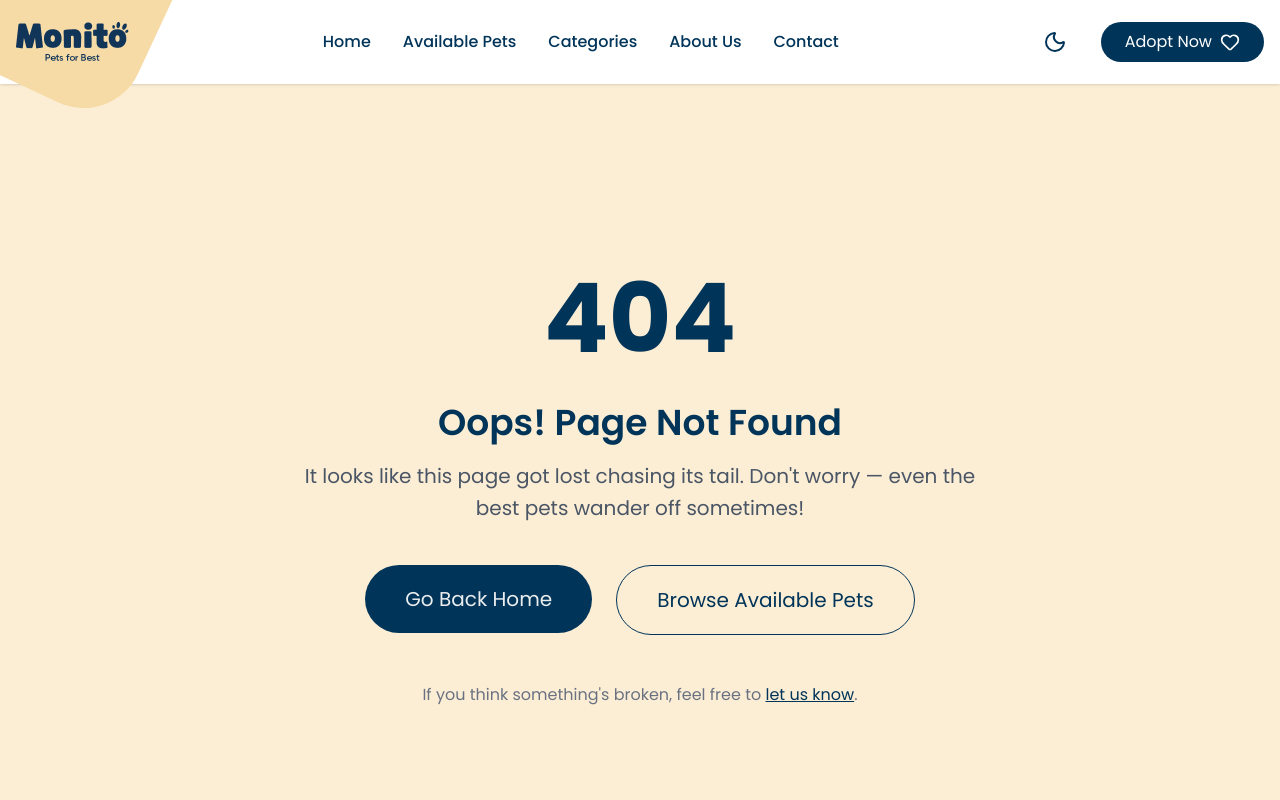
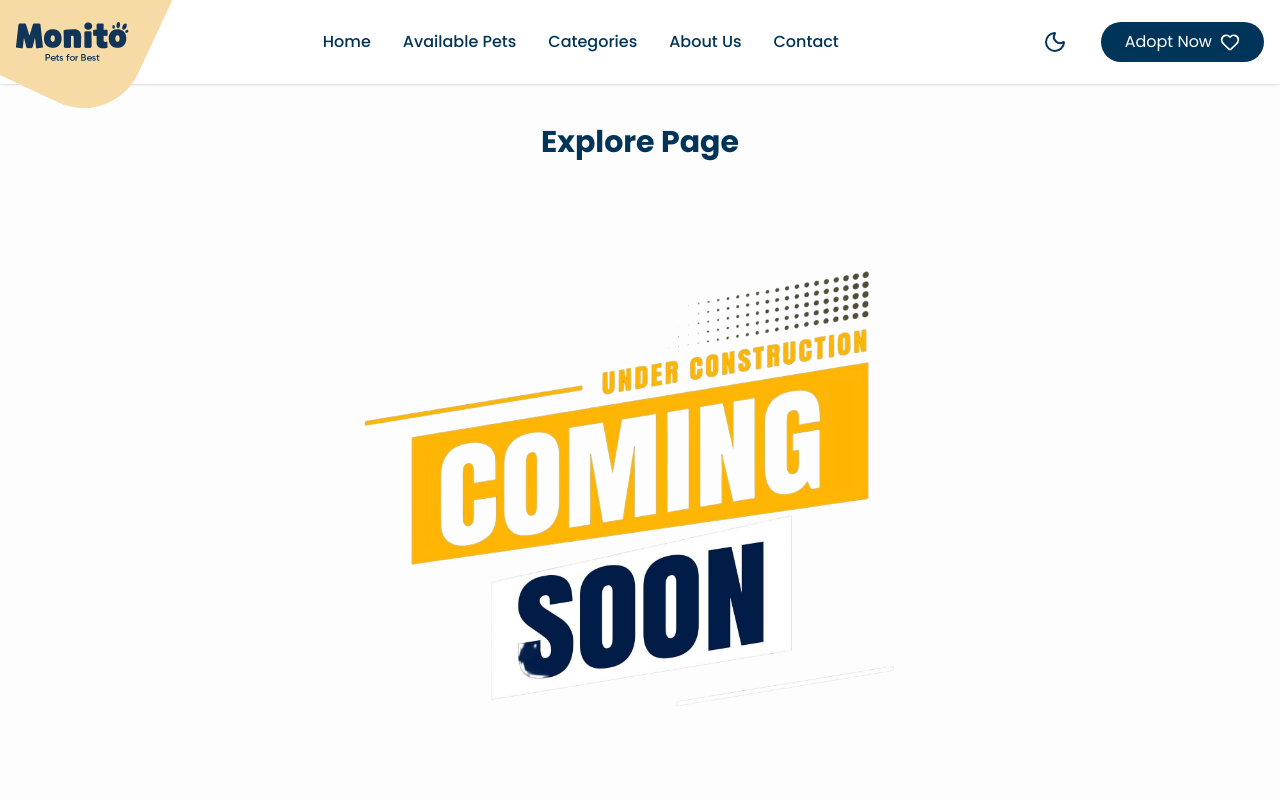
Before and after one commit to Ahmedwafy/Monito, a Next.js app: page /explore in a window 1280 px wide. Before the commit this address had no page. Shown: the top 800 px of the page. Built offline with nearby package versions, Linux system fonts and the light colour scheme.

Commit message:
some edits

```diff
--- /dev/null
+++ b/app/(pages)/explore/page.tsx
@@ -0,0 +1,21 @@
+import * as images from "@/assets/images/images";
+import Image from "next/image";
+
+const page = () => {
+  return (
+    <div>
+      <h1 className="text-3xl font-bold text-center mt-10">Explore Page</h1>
+      <div>
+        <Image
+          src={images.soon}
+          alt="Coming Soon"
+          className="mx-auto my-10 w-1/2"
+          width={500}
+          height={500}
+        />
+      </div>
+    </div>
+  );
+};
+
+export default page;
--- a/app/components/layout/Navbar.tsx
+++ b/app/components/layout/Navbar.tsx
@@ -103,7 +103,7 @@ export default function Navbar() {
 
           {/* Adopt Now Button */}
           <div className="hidden md:block">
-            <Link href="/availablePets">
+            <Link href="/available-pets">
               <Button
                 variant="primary"
                 className="bg-(--color-primary-darkBlue) dark:bg-blue-600 text-white hover:bg-(--color-primary-darkBlue)/90 dark:hover:bg-blue-700 flex items-center gap-2 transition-colors"
--- a/app/components/molecules/CardsSection.tsx
+++ b/app/components/molecules/CardsSection.tsx
@@ -51,7 +51,7 @@ const HeroCardsArea = ({
 
           <div className="relative hidden sm:flex">
             <Link
-              href="/"
+              href="/explore"
               className="group flex items-center gap-2 text-(--color-primary-darkBlue) transition-colors hover:text-(--color-secondary-monYellow)"
             >
               <Button
--- a/app/components/molecules/HeroSection.tsx
+++ b/app/components/molecules/HeroSection.tsx
@@ -31,11 +31,11 @@ const HeroSection = () => {
 
           {/* Buttons */}
           <div className="flex flex-col sm:flex-row sm:items-center gap-4 mt-6 z-10 w-full sm:w-auto pb-20">
-            <Link href="/">
+            <Link href="/explore" className="inline-block w-full sm:w-auto">
               <Button
                 variant="primary"
                 className="group transition-all duration-300 flex items-center gap-2 sm:text-(--color-secondary-monYellow) dark:bg-(--color-neutral-0)
-                dark:text-(--color-secondary-monYellow) dark:border-1 dark:border-(--color-primary-darkBlue)! dark:hover:bg-(--color-secondary-monYellow)
+                dark:text-(--color-secondary-monYellow)  dark:hover:bg-(--color-secondary-monYellow)
                 dark:hover:text-(--color-neutral-0) dark:border dark:border-(--color-secondary-monYellow)! dark:hover:border-(--color-neutral-0)! mx-auto"
               >
                 View Intro
@@ -43,7 +43,7 @@ const HeroSection = () => {
               </Button>
             </Link>
 
-            <Link href="/adopt-form" className="inline-block">
+            <Link href="/explore" className="inline-block">
               <Button
                 variant="outline"
                 className="transition-all duration-300 dark:border-(--color-secondary-monYellow) dark:text-(--color-secondary-monYellow) dark:hover:bg-(--color-secondary-monYellow) dark:hover:text-(--color-neutral-0)"
--- a/app/components/molecules/usefulKnowledge.tsx
+++ b/app/components/molecules/usefulKnowledge.tsx
@@ -16,7 +16,7 @@ const Knowledge = () => {
             <h3>Useful pet knowledge</h3>
           </div>
           <Link
-            href="/"
+            href="/explore"
             className="group flex items-center gap-2 text-(--color-primary-darkBlue) transition-colors hover:text-(--color-secondary-monYellow)"
           >
             <Button
--- a/assets/images/images.ts
+++ b/assets/images/images.ts
@@ -74,6 +74,7 @@ import Maria from "./maria.jpg";
 import Ahmed from "./ahmed.jpg";
 import David from "./David.jpg";
 import comingSoon from "./comingSoon.jpg";
+import soon from "./soon.png";
 
 export {
   homeCover1,
@@ -151,4 +152,5 @@ export {
   Ahmed,
   David,
   comingSoon,
+  soon,
 };
```
Also changed, not shown: assets/images/soon.png (added).
